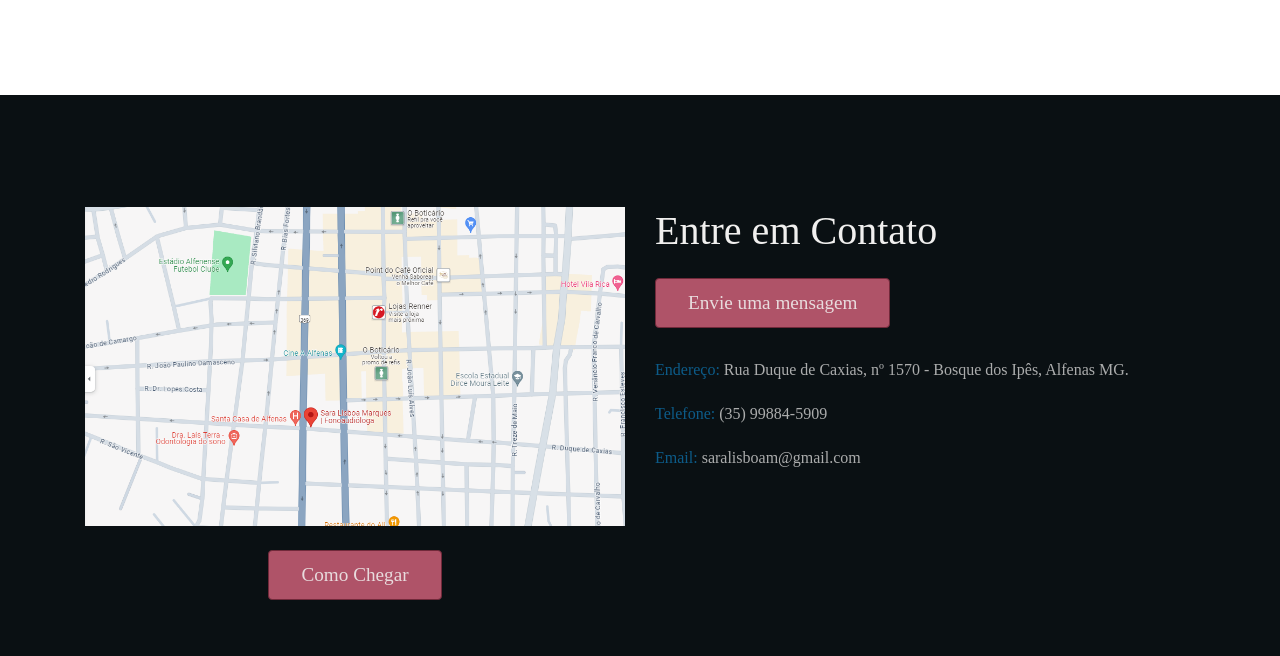
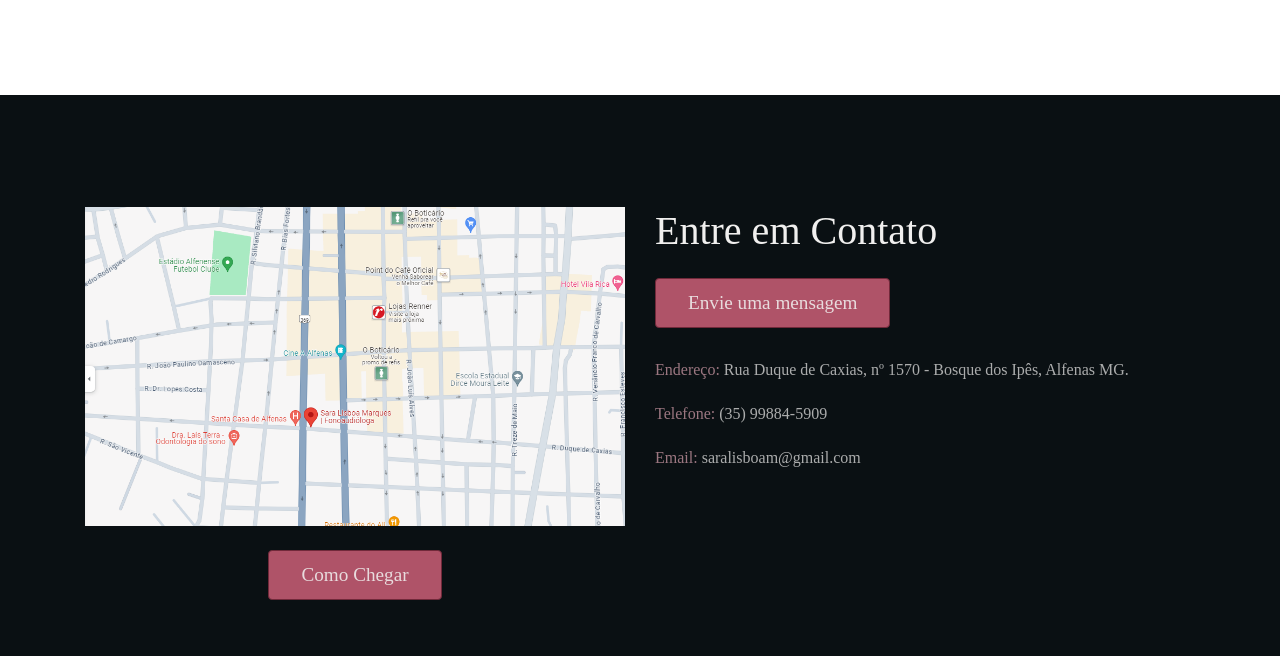
Before and after one commit to PriscilaKimura/Site-Sara, a plain HTML site: page index.html in a window 1280 px wide. Shown: the part 3646-4302 px from the top of the page. Drawn offline with nearby package versions, Linux system fonts and the light colour scheme.

Commit message:
Alterando cor

```diff
--- a/style.css
+++ b/style.css
@@ -212,7 +212,7 @@ h1 {
 }
 
 .informacoes span {
-  color: #0e7cbb;
+  color: #daa3b0;;
 }
 
 svg:hover path {
```
